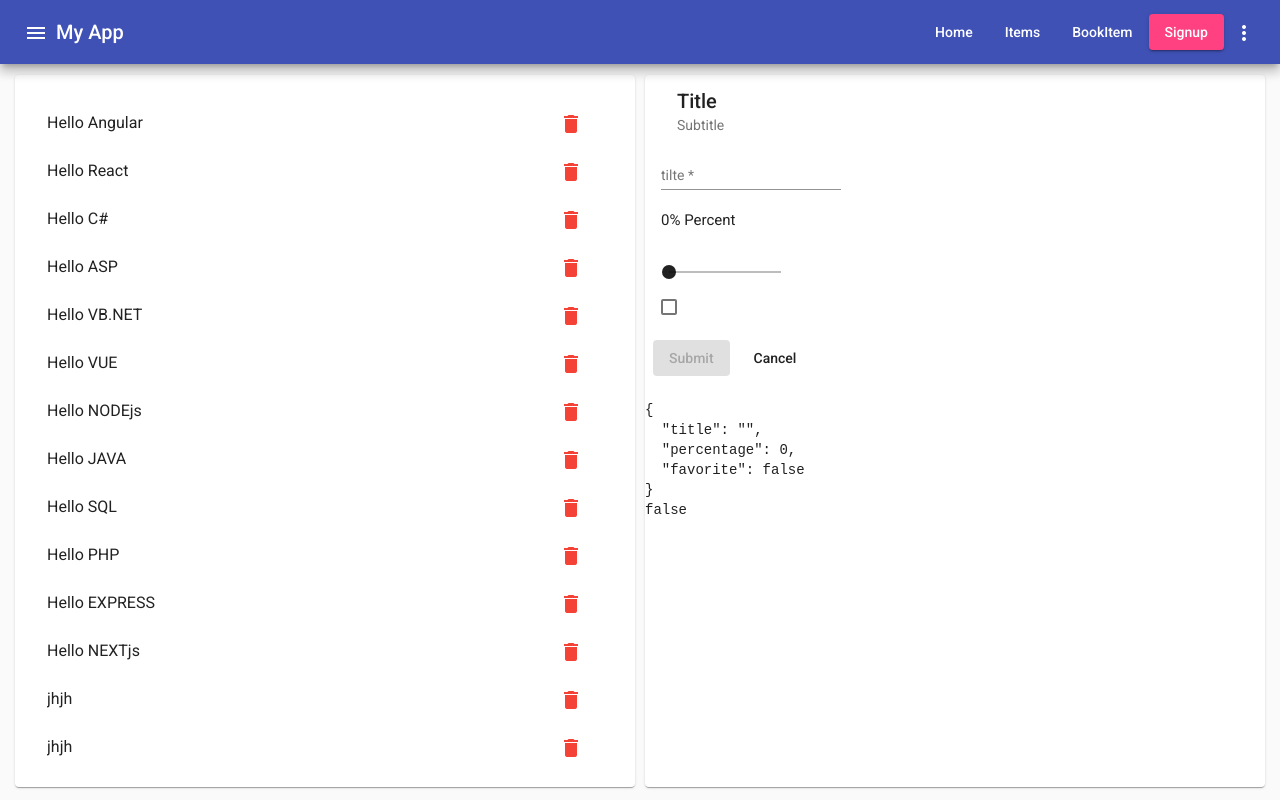
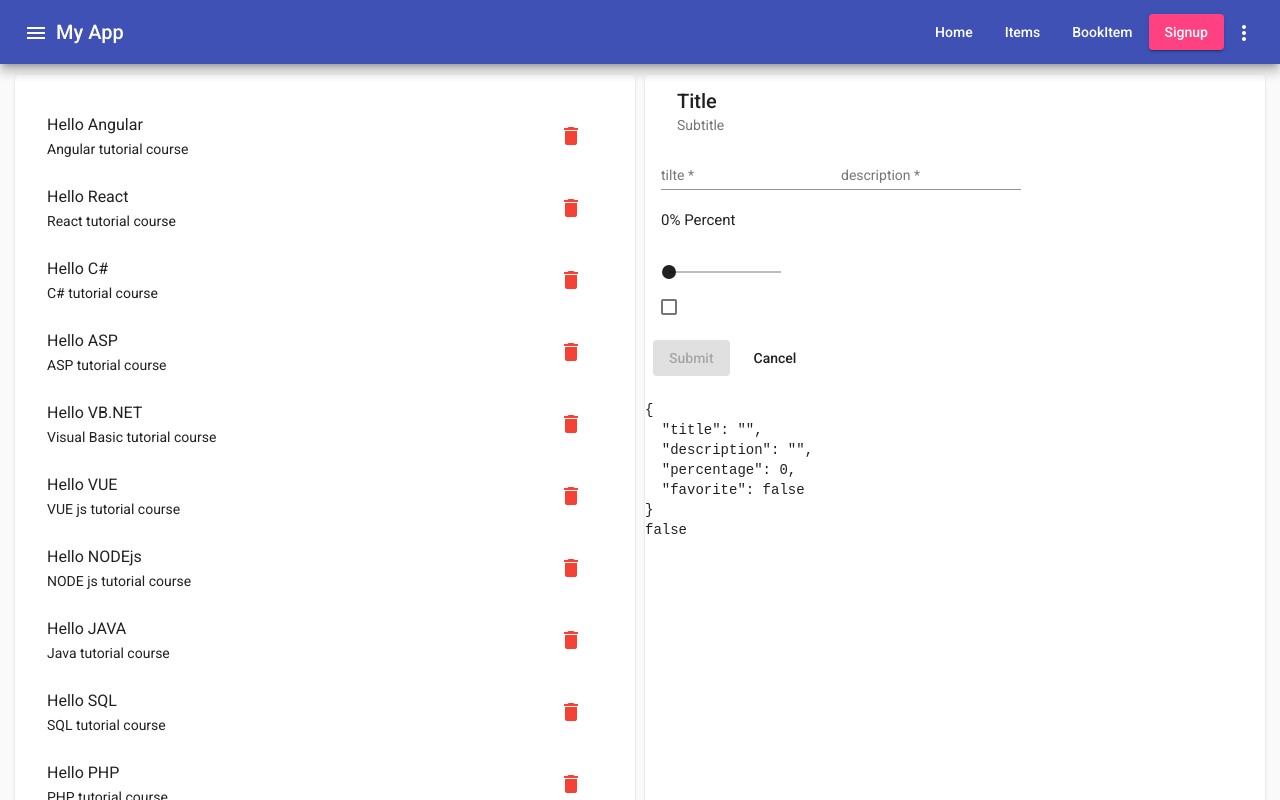
Before and after one commit to Bondesvick/AngularMaterial, an Angular app: page /items in a window 1280 px wide. Built offline with nearby package versions, Linux system fonts and the light colour scheme; data requests are answered from the project's data file.

Commit message:
configured data and main project to run concurrently

```diff
--- a/package.json
+++ b/package.json
@@ -4,6 +4,8 @@
   "scripts": {
     "ng": "ng",
     "start": "ng serve",
+    "server": "json-server server/db.json",
+    "server:all": "concurrently \"npm run server\" \"ng serve\"",
     "build": "ng build",
     "test": "ng test",
     "lint": "ng lint",
@@ -21,6 +23,7 @@
     "@angular/platform-browser": "~10.1.6",
     "@angular/platform-browser-dynamic": "~10.1.6",
     "@angular/router": "~10.1.6",
+    "concurrently": "^5.2.0",
     "rxjs": "~6.6.0",
     "tslib": "^2.0.0",
     "zone.js": "~0.10.2"
--- a/server/db.json
+++ b/server/db.json
@@ -3,85 +3,106 @@
     {
       "id": 1,
       "title": "Hello Angular",
+      "description": "Angular tutorial course",
       "percentage": 20,
       "favorite": true
     },
     {
       "id": 2,
       "title": "Hello React",
+      "description": "React tutorial course",
       "percentage": 0,
       "favorite": false
     },
     {
       "id": 3,
       "title": "Hello C#",
+      "description": "C# tutorial course",
       "percentage": 40,
       "favorite": true
     },
     {
       "id": 4,
       "title": "Hello ASP",
+      "description": "ASP tutorial course",
       "percentage": 25,
       "favorite": true
     },
     {
       "id": 5,
       "title": "Hello VB.NET",
+      "description": "Visual Basic tutorial course",
       "percentage": 30,
       "favorite": false
     },
     {
       "id": 6,
       "title": "Hello VUE",
+      "description": "VUE js tutorial course",
       "percentage": 10,
       "favorite": false
     },
     {
       "id": 7,
       "title": "Hello NODEjs",
+      "description": "NODE js tutorial course",
       "percentage": 90,
       "favorite": true
     },
     {
       "id": 8,
       "title": "Hello JAVA",
+      "description": "Java tutorial course",
       "percentage": 56,
       "favorite": false
     },
     {
       "id": 9,
       "title": "Hello SQL",
+      "description": "SQL tutorial course",
       "percentage": 74,
       "favorite": true
     },
     {
       "id": 10,
       "title": "Hello PHP",
+      "description": "PHP tutorial course",
       "percentage": 40,
       "favorite": false
     },
     {
       "id": 11,
       "title": "Hello EXPRESS",
+      "description": "Express.js tutorial course",
       "percentage": 30,
       "favorite": true
     },
     {
       "id": 12,
       "title": "Hello NEXTjs",
+      "description": "Next.js tutorial course",
       "percentage": 21,
       "favorite": true
     },
     {
       "id": 13,
-      "title": "jhjh",
-      "percentage": 39,
+      "title": "Software Engineer",
+      "description": "hello",
+      "percentage": 24,
       "favorite": true
     },
     {
       "id": 14,
-      "title": "jhjh",
-      "percentage": 39,
+      "title": "fffffdfdf",
+      "description": "fdfdfdfdf",
+      "percentage": 41,
+      "favorite": true
+    },
+    {
+      "id": 15,
+      "title": "Software Engineer",
+      "description": "fdfdfdfdf",
+      "percentage": 51,
       "favorite": true
     }
   ]
--- a/src/app/bookitem/bookitem.component.html
+++ b/src/app/bookitem/bookitem.component.html
@@ -1,4 +1,3 @@
-<p>bookitem works!</p>
 
 <mat-card>
     <mat-card-header>
--- a/src/app/items/items.component.html
+++ b/src/app/items/items.component.html
@@ -13,7 +13,10 @@
                 [matRippleColor]=""
                 role="listitem" *ngFor="let item of courseLessons"
                 (click)="selectLesson(item)">
+
                         <h3 matLine>{{item.title}}</h3>
+                        <small matLine>{{item.description}}</small>
+
                         <button mat-button color="warn"
                             (click)="deleteLesson(item.id);$event.stopImmediatePropagation()">
                             <mat-icon>delete</mat-icon>
@@ -39,6 +42,14 @@
                     <input matInput placeholder="tilte"
                     name="title" required type="text"
                     [(ngModel)]="selectedLesson.title">
+
+                </mat-form-field>
+
+                <mat-form-field>
+
+                    <input matInput placeholder="description"
+                    name="description" required type="text"
+                    [(ngModel)]="selectedLesson.description">
 
                 </mat-form-field>
 
@@ -70,11 +81,8 @@
         </form>
 
         <mat-card-content>
-            <span *ngIf="selectedLesson; else eleBlock">{{selectedLesson.title}}</span>
+            <span *ngIf="selectedLesson; else eleBlock">{{selectedLesson?.title}}</span>
             <ng-template #eleBlock>No lesson yet</ng-template>
-
-
-            {{selectedLesson?.title}}
         </mat-card-content>
 
         <mat-card-footer>
--- a/src/app/items/items.component.ts
+++ b/src/app/items/items.component.ts
@@ -16,16 +16,19 @@ export class ItemsComponent implements OnInit {
 
   ngOnInit(): void {
     this.resetLesson();
-    console.log("hello")
+    this.loadCourses();
+  }
+
+  loadCourses(){
     this.bookService.all()
     .subscribe(courses => this.courseLessons = courses);
-
   }
 
   resetLesson(){
     const emptyLesson ={
       id: null,
       title: "",
+      description: "",
       percentage: 0,
       favorite: false
     }
@@ -33,12 +36,13 @@ export class ItemsComponent implements OnInit {
     this.selectedLesson = emptyLesson;
   }
 
-  saveLesson(lesson){
-    if(lesson.id){
-      this.bookService.update(lesson);
+
+  saveLesson(course){
+    if(course.id){
+      this.bookService.update(course);
     } else{
-      this.bookService.create(lesson)
-      .subscribe(result => console.log("COURSE CREATED", result));
+      this.bookService.create(course)
+      .subscribe(result => this.loadCourses());
     }
 
   }
```
Also changed, not shown: 1 other file (tests, documents, lock files or other folders).
